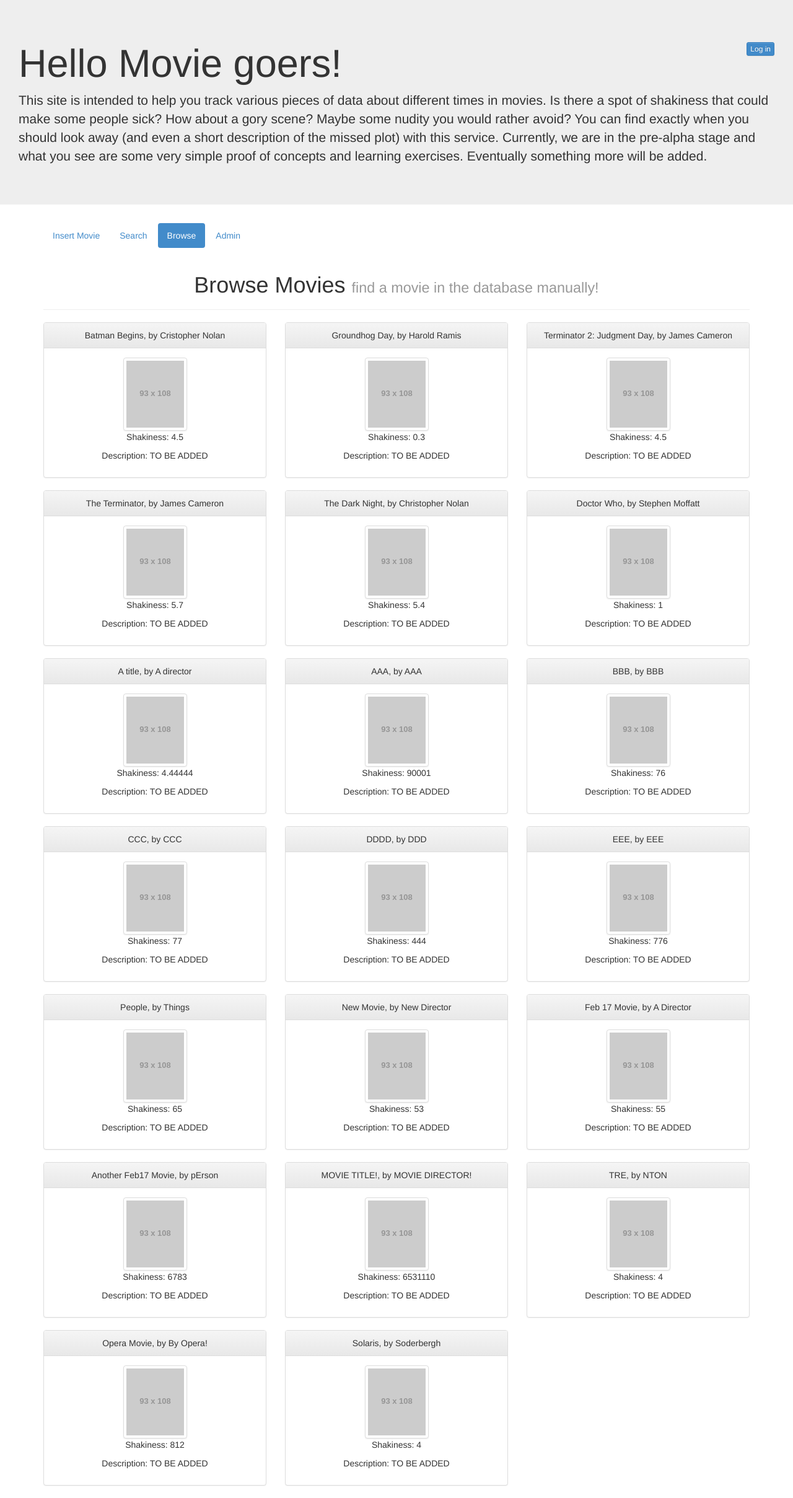
After one commit to mikayla-maki/Shakiness, a PHP site: page /browse.php in a window 1280 px wide. The commit adds this page. Shown: the whole page at 62% size. Run offline with PHP 8.4, Linux system fonts and the light colour scheme; data comes from the database, SQL or seed files in the repository; grey boxes labelled with a size stand in for pictures from a placeholder-image service; some libraries are stand-ins or nearby versions.

Commit message:
Made Browse.php Thinking of changing the search and insert to include it.

```diff
--- /dev/null
+++ b/browse.php
@@ -0,0 +1,115 @@
+<?php
+/**
+ * Created by PhpStorm.
+ * User: Huulktya
+ * Date: 3/10/14
+ * Time: 6:48 PM
+ */
+
+
+include_once("shell.php");
+
+
+?>
+
+<html lang="en">
+<head>
+    <meta http-equiv="Content-Type" content="text/html; charset=utf-8"/>
+    <meta charset="utf-8">
+    <meta http-equiv="X-UA-Compatible" content="IE=edge">
+    <meta name="viewport" content="width=device-width, initial-scale=1">
+    <title>Movies!</title>
+    <script type="text/javascript" src="/bootstrap/js/jquery.js"></script>
+    <link rel="stylesheet" type="text/css" href="/bootstrap/css/bootstrap-theme.min.css" media="screen"/>
+    <link rel="stylesheet" type="text/css" href="/bootstrap/css/bootstrap.min.css" media="screen"/>
+    <script src="/bootstrap/js/bootstrap.min.js"></script>
+    <script src="/bootstrap/js/plugins/flot/jquery.flot.js"></script>
+    <!--[if lt IE 9]>
+    <script src="https://oss.maxcdn.com/libs/html5shiv/3.7.0/html5shiv.js"></script>
+    <script src="https://oss.maxcdn.com/libs/respond.js/1.4.2/respond.min.js"></script>
+    <![endif]-->
+    <!--[if lte IE 8]>
+    <script language="javascript" type="text/javascript" src="bootstrap/js/plugins/flot/excanvas.min.js"></script>
+    <![endif]-->
+    <script language="javascript" type="text/javascript" src="/js/core.js"></script>
+    <link rel="stylesheet" type="text/css" href="css/core.css" media="screen"/>
+    <script src="js/Search.js"></script>
+</head>
+<body>
+<div class="jumbotron">
+    <h1>Hello Movie goers! <a class="btn btn-primary btn-xs pull-right" href="Admin/login.html">Log in</a></h1>
+
+    <p>This site is intended to help you track various pieces of data about different times in movies. Is there a
+        spot of shakiness that could make some people sick? How about a gory scene? Maybe some nudity you would
+        rather avoid? You can find exactly when you should look away (and even a short description of the missed plot)
+        with this service. Currently, we are in the pre-alpha stage and what you see are some very
+        simple proof of concepts and learning exercises. Eventually something more will be added.</p>
+</div>
+
+<div class="container text-center">
+
+    <ul class="nav nav-pills">
+        <li><a href="index.php">Insert Movie</a></li>
+        <li><a href="search.php">Search</a></li>
+        <li class="active"><a href="browse.php">Browse</a></li>
+        <li><a href="Admin/index.html">Admin</a></li>
+    </ul>
+
+    <div class="page-header">
+        <h1>Browse Movies
+            <small>find a movie in the database manually!</small>
+        </h1>
+    </div>
+
+    <?php
+    if (!$stmt = $db_server->prepare("SELECT title, director, shakiness FROM movies")) {
+        logger("Failed to query database, mysqli err: " . $stmt->error);
+    }
+
+    if (!$stmt->execute()) {
+        logger($stmt->error);
+    }
+
+    $stmt->bind_result($title, $director, $shakiness);
+
+    $result = $stmt->fetch();
+    while ($result) {
+        $counter = 0;
+        ?>
+        <div class="row">
+            <?php
+            while ($result && $counter < 3) {
+
+                ?>
+                <div class="col-md-4">
+                    <div class="panel panel-default">
+                        <div class="panel-heading">
+                            <?php echo htmlspecialchars($title); ?>, by <?php echo htmlspecialchars($director); ?>
+                        </div>
+                        <div class="panel-body">
+                            <!-- Get this image from the filesystem or the database -->
+                            <img src="http://placehold.it/93x108" alt="Image here!"
+                                 class="img-thumbnail img-responsive">
+
+                            <p>
+                                Shakiness: <?php echo htmlspecialchars($shakiness); ?>
+                            </p>
+
+                            <p>
+                                Description: TO BE ADDED
+                            </p>
+                        </div>
+                    </div>
+                </div>
+                <?php
+                $counter = $counter + 1;
+                $result = $stmt->fetch();
+            }
+            ?>
+        </div>
+    <?php
+    }
+    ?>
+</div>
+</body>
+</html>
--- a/log.txt
+++ b/log.txt
@@ -150,3 +150,4 @@
 2014-03-05 20:59:18 bad parameters to a shakiness search: '[""]'
 2014-03-05 20:59:18 bad parameters to a shakiness search
 2014-03-10 05:15:57 Failed to increment numOfSearches, err: Invalid use of group function
+2014-03-11 20:10:46 Couldn't connect to DB: No such file or directory
--- a/shell.php
+++ b/shell.php
@@ -25,7 +25,7 @@ function getEscapedGET($var)
 
 function getEscapedPOST($var)
 {
-    return htmlspecialchars($_GET[$var]);
+    return htmlspecialchars($_POST[$var]);
 }
 
 #log some txt
```
Also changed, not shown: index.php (+11 -4 lines), search.php (+36 -25 lines), js/Search.js (line endings or trailing spaces), 1 other file.
